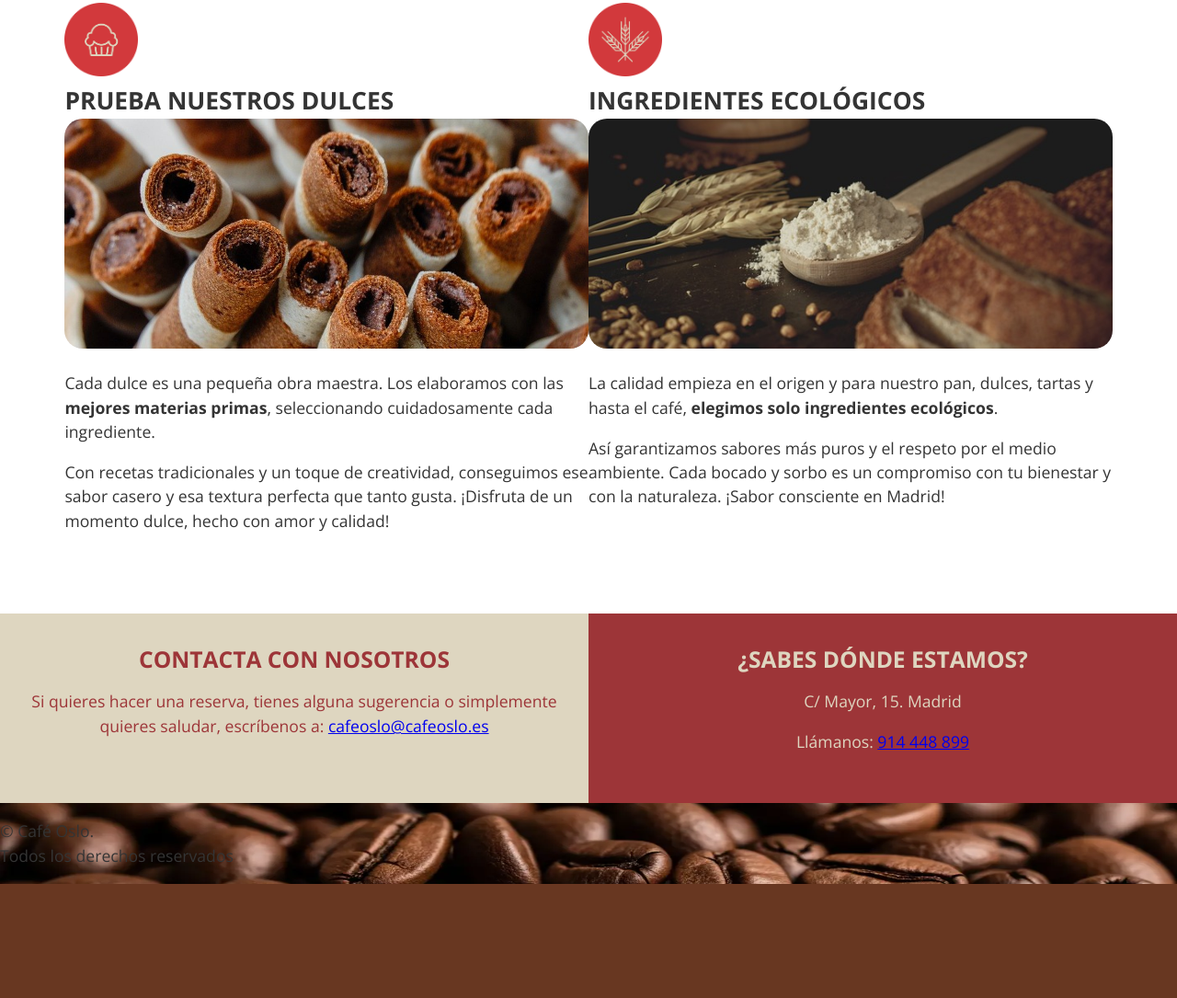
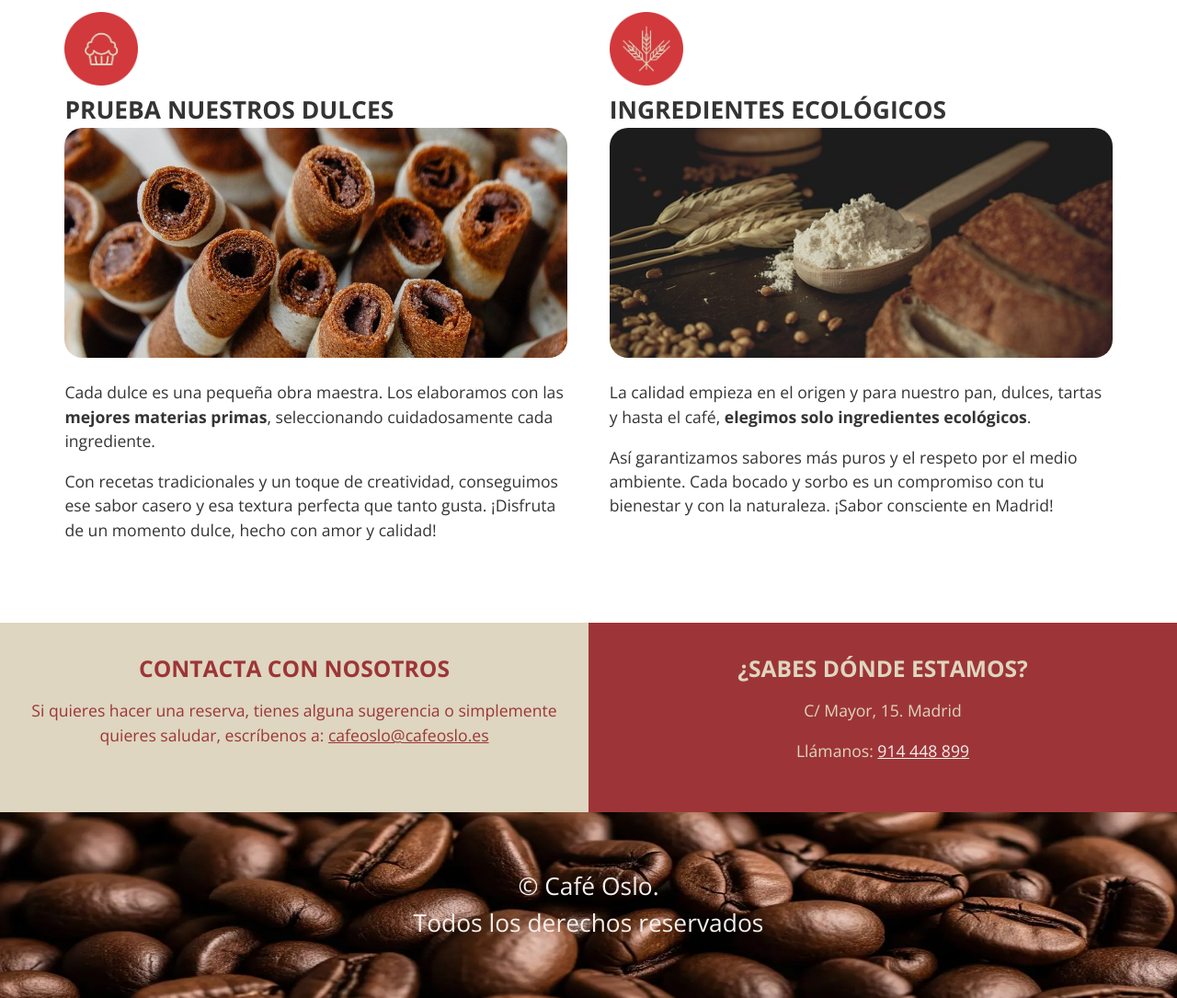
Before and after one commit to alfonso8969/cafe-oslo, a plain HTML site: page index.html in a window 1280 px wide. Shown: the part 1796-2881 px from the top of the page at 92% size. Before the commit the page ends 2757 px from the top, so only its background shows below. Drawn offline with nearby package versions, Linux system fonts and the light colour scheme.

Commit message:
Cambios casa día 09/07/2025

```diff
--- a/css/styles.css
+++ b/css/styles.css
@@ -53,6 +53,13 @@ address {
     font-size: .9rem;
 }
 
+.btn:hover {
+    background: rgba(0, 0, 0, 0.4);
+    color: #f5f0ed;
+    border-color: #f5f0ed;
+}
+
+
 /* Estructura */
 .max-width {
     max-width: 1300px;
@@ -65,8 +72,14 @@ address {
     flex-wrap: wrap;
 }
 
-.flex.col-2>* {
+.flex.col-2 > * {
     flex-basis: 50%;
+}
+
+.gapped {
+    /* gap: 0.2em; */
+    row-gap: 10px;
+    column-gap: 10px;
 }
 
 /* Header y navegación */
@@ -148,6 +161,14 @@ main {
     line-height: 1.2;
 }
 
+.zonaRoja a {
+    color: #f5f0ed;
+}
+
+.zonaCrema a {
+    color: #9d3538;
+}
+
 /* Desayunar */
 .desayunar {
     padding: 3em 1em;  /* 3em = 48px, 1em = 16px */
@@ -180,5 +201,19 @@ main {
 }
 
 .product {
-    flex-basis: 48%;
+    flex-basis: 48% !important;
 }
+
+
+/* footer */
+.main-footer {
+    padding: 2em;
+    background-color: transparent;
+    color: #f5f0ed;
+    text-align: center;
+}
+
+.main-footer p {
+    font-size: 1.5rem; /* 1.5em = 24px */
+    font-weight: 400;
+}
```
Also changed, not shown: 1 other file.
